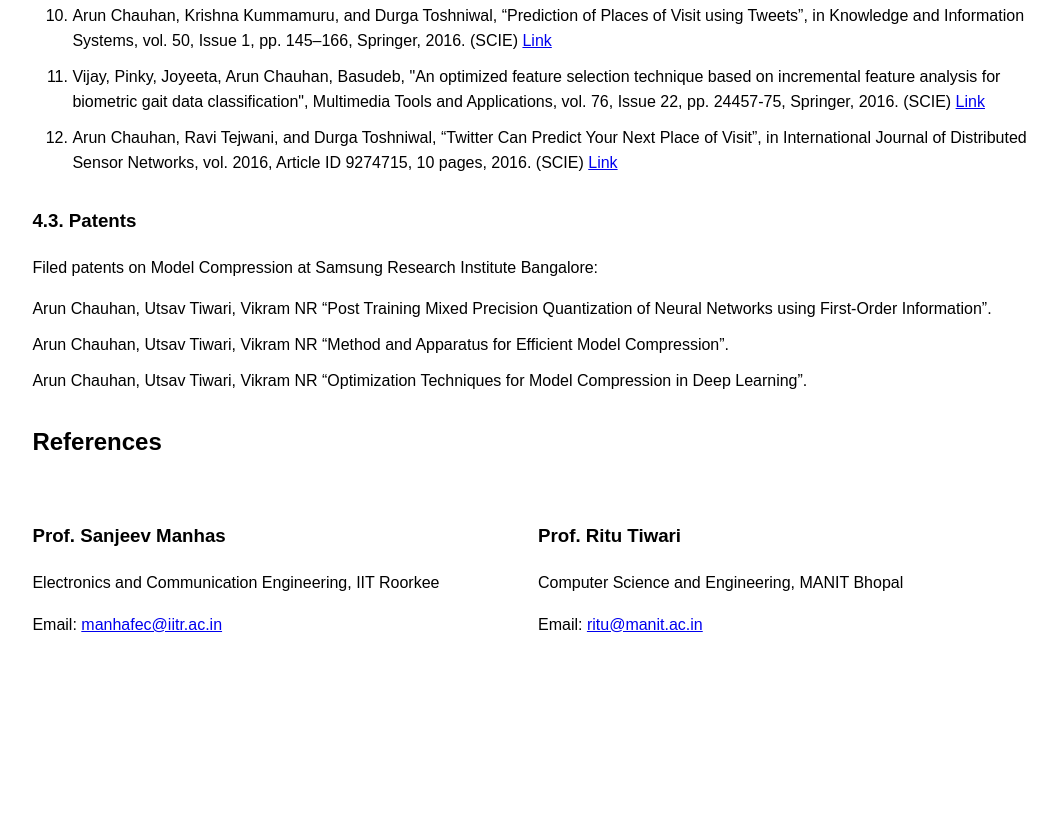
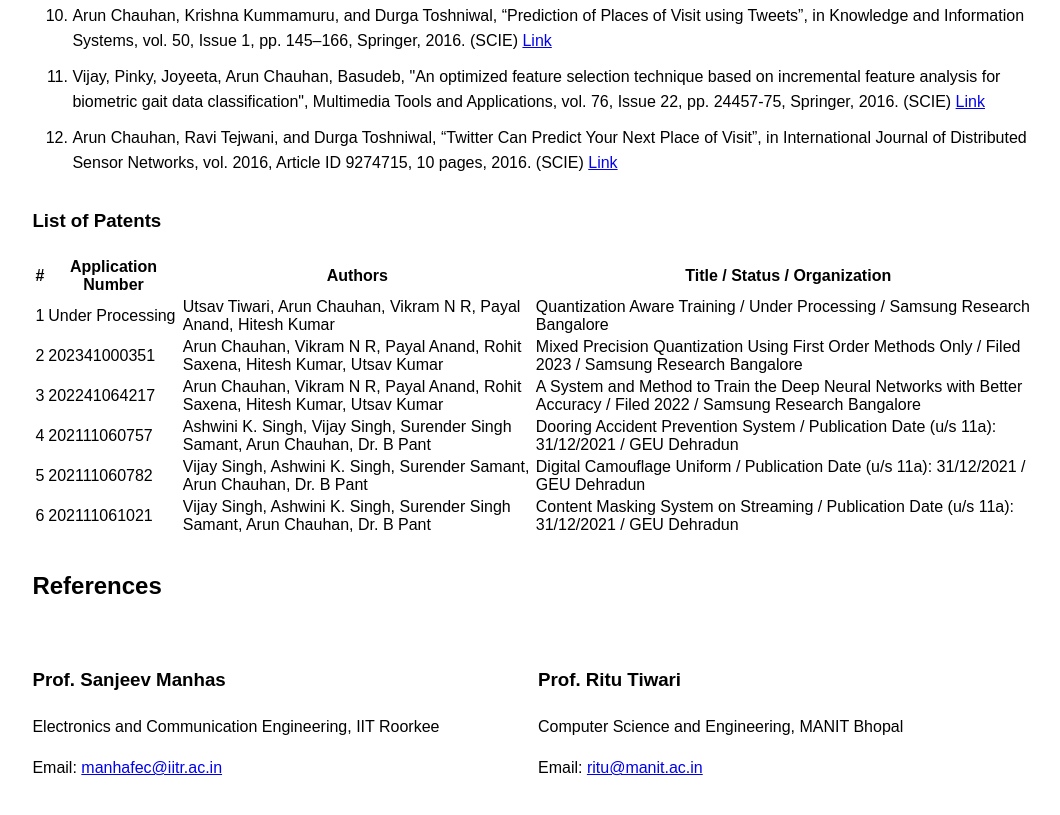
Before and after one commit to aruntakhur/aruntakhur.github.io, a plain HTML site: page index.html in a window 1280 px wide. Shown: the part 4170-4985 px from the top of the page, without its empty margins (102-1162 px from the left). Before the commit the page ends 4851 px from the top, so only its background shows below. Drawn offline with Linux system fonts and the light colour scheme.

Commit message:
Update index.html

```diff
--- a/index.html
+++ b/index.html
@@ -214,13 +214,57 @@
         <li>Arun Chauhan, Ravi Tejwani, and Durga Toshniwal, “Twitter Can Predict Your Next Place of Visit”, in International Journal of Distributed Sensor Networks, vol. 2016, Article ID 9274715, 10 pages, 2016. (SCIE) <a href="#">Link</a></li>
     </ol>
 
-  <h3>4.3. Patents</h3>
-    <p>Filed patents on Model Compression at Samsung Research Institute Bangalore:</p>
-    <ul>
-        <li>Arun Chauhan, Utsav Tiwari, Vikram NR “Post Training Mixed Precision Quantization of Neural Networks using First-Order Information”.</li>
-        <li>Arun Chauhan, Utsav Tiwari, Vikram NR “Method and Apparatus for Efficient Model Compression”.</li>
-        <li>Arun Chauhan, Utsav Tiwari, Vikram NR “Optimization Techniques for Model Compression in Deep Learning”.</li>
-    </ul>
+
+<h3>List of Patents</h3>
+
+<table>
+    <thead>
+        <tr>
+            <th>#</th>
+            <th>Application Number</th>
+            <th>Authors</th>
+            <th>Title / Status / Organization</th>
+        </tr>
+    </thead>
+    <tbody>
+        <tr>
+            <td>1</td>
+            <td>Under Processing</td>
+            <td>Utsav Tiwari, Arun Chauhan, Vikram N R, Payal Anand, Hitesh Kumar</td>
+            <td>Quantization Aware Training / Under Processing / Samsung Research Bangalore</td>
+        </tr>
+        <tr>
+            <td>2</td>
+            <td>202341000351</td>
+            <td>Arun Chauhan, Vikram N R, Payal Anand, Rohit Saxena, Hitesh Kumar, Utsav Kumar</td>
+            <td>Mixed Precision Quantization Using First Order Methods Only / Filed 2023 / Samsung Research Bangalore</td>
+        </tr>
+        <tr>
+            <td>3</td>
+            <td>202241064217</td>
+            <td>Arun Chauhan, Vikram N R, Payal Anand, Rohit Saxena, Hitesh Kumar, Utsav Kumar</td>
+            <td>A System and Method to Train the Deep Neural Networks with Better Accuracy / Filed 2022 / Samsung Research Bangalore</td>
+        </tr>
+        <tr>
+            <td>4</td>
+            <td>202111060757</td>
+            <td>Ashwini K. Singh, Vijay Singh, Surender Singh Samant, Arun Chauhan, Dr. B Pant</td>
+            <td>Dooring Accident Prevention System / Publication Date (u/s 11a): 31/12/2021 / GEU Dehradun</td>
+        </tr>
+        <tr>
+            <td>5</td>
+            <td>202111060782</td>
+            <td>Vijay Singh, Ashwini K. Singh, Surender Samant, Arun Chauhan, Dr. B Pant</td>
+            <td>Digital Camouflage Uniform / Publication Date (u/s 11a): 31/12/2021 / GEU Dehradun</td>
+        </tr>
+        <tr>
+            <td>6</td>
+            <td>202111061021</td>
+            <td>Vijay Singh, Ashwini K. Singh, Surender Singh Samant, Arun Chauhan, Dr. B Pant</td>
+            <td>Content Masking System on Streaming / Publication Date (u/s 11a): 31/12/2021 / GEU Dehradun</td>
+        </tr>
+    </tbody>
+</table>
 
     <h2>References</h2>
     <div class="references">
```
